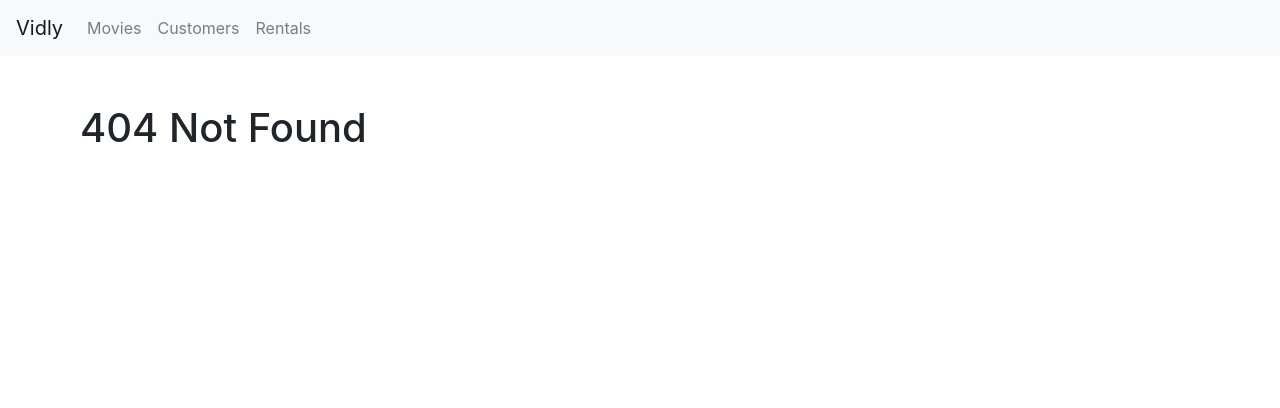
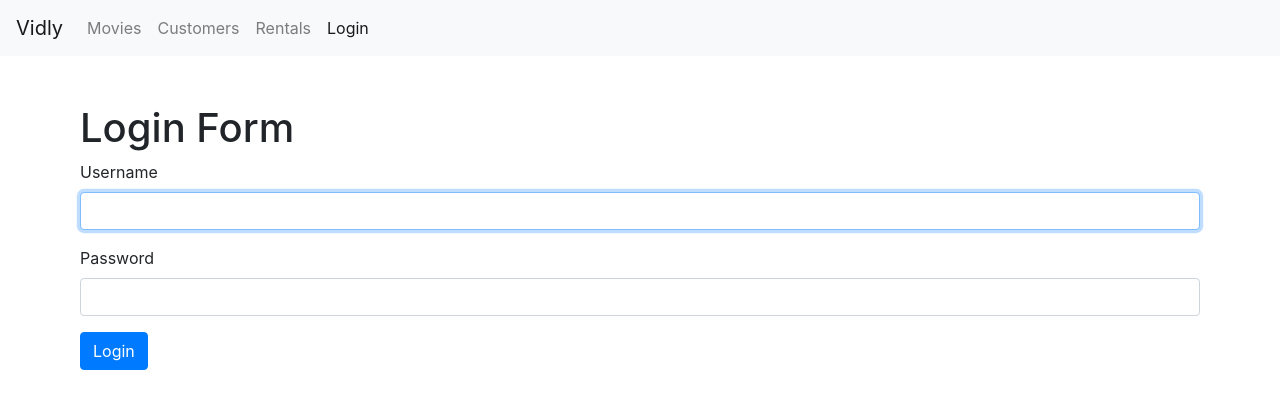
Before and after one commit to Jonas-Wessner/learn-react-vidly, a React (Create React App) app: page /login in a window 1280 px wide. Before the commit this address led to /not-found. Shown: the top 408 px of the page. Built offline with nearby package versions, Linux system fonts and the light colour scheme.

Commit message:
feat: implement loginForm and add it to the application

```diff
--- a/src/App.js
+++ b/src/App.js
@@ -7,6 +7,7 @@ import Rentals from "./components/rentals";
 import Customers from "./components/customers";
 import MovieForm from "./components/movieForm";
 import NotFound from "./components/notFound";
+import LoginForm from "./components/loginForm";
 
 class App extends Component {
   render = () => {
@@ -15,6 +16,7 @@ class App extends Component {
         <NavBar />
         <div className="content">
           <Switch>
+            <Route path="/login" component={LoginForm} />
             <Route path="/movies/:id" component={MovieForm} />
             <Route path="/movies" component={Movies} />
             <Route path="/customers" component={Customers} />
--- /dev/null
+++ b/src/components/input.jsx
@@ -0,0 +1,31 @@
+import React from "react";
+import PropTypes from "prop-types";
+
+const Input = ({ name, label, value, error, onChange, autoFocus }) => {
+  return (
+    <div className="form-group">
+      <label htmlFor={name}>{label}</label>
+      <input
+        id={name}
+        name={name}
+        value={value}
+        onChange={onChange}
+        type="text"
+        className="form-control"
+        autoFocus={autoFocus}
+      />
+      {/* only display when error is truthy */}
+      {error && <div className="alert alert-danger">{error}</div>}
+    </div>
+  );
+};
+
+Input.propTypes = {
+  name: PropTypes.string.isRequired,
+  label: PropTypes.string.isRequired,
+  value: PropTypes.string.isRequired,
+  onChange: PropTypes.func.isRequired,
+  autoFocus: PropTypes.bool,
+};
+
+export default Input;
--- /dev/null
+++ b/src/components/loginForm.jsx
@@ -0,0 +1,78 @@
+import React, { Component } from "react";
+import Input from "./input";
+
+class LoginForm extends Component {
+  state = {
+    // make sure the property names are the same as the ids
+    // of the inputs in order to be able to access them
+    // using the bracket-notation in the handleChange-method
+    account: { username: "", password: "" },
+    errors: {},
+  };
+
+  validate = () => {
+    const { username, password } = this.state.account;
+    const errors = {};
+
+    if (username.trim() === "") {
+      errors.username = "Username is required";
+    }
+
+    if (password.trim() === "") {
+      errors.password = "Password is required";
+    }
+
+    return errors;
+  };
+
+  /* By default the submission of a form results in a full page reload.
+    We do not want that and therefore override the default behavior */
+  handleSubmit = e => {
+    e.preventDefault();
+
+    const errors = this.validate();
+    console.log(errors);
+
+    this.setState({ errors });
+    if (Object.keys(errors).length > 0) return; // if there are error, stop submission
+
+    // Call Server and redirect user
+    console.log("Submitted");
+  };
+
+  handleChange = ({ currentTarget: input }) => {
+    const account = { ...this.state.account };
+    account[input.id] = input.value;
+    this.setState({ account });
+  };
+
+  render() {
+    const { account, errors } = this.state;
+
+    return (
+      <div>
+        <h1>Login Form</h1>
+        <form onSubmit={this.handleSubmit}>
+          <Input
+            name="username"
+            label="Username"
+            value={account.username}
+            onChange={this.handleChange}
+            error={errors.username}
+            autoFocus
+          />
+          <Input
+            name="password"
+            label="Password"
+            value={account.password}
+            onChange={this.handleChange}
+            error={errors.password}
+          />
+          <button className="btn btn-primary">Login</button>
+        </form>
+      </div>
+    );
+  }
+}
+
+export default LoginForm;
--- a/src/components/navBar.jsx
+++ b/src/components/navBar.jsx
@@ -33,6 +33,9 @@ const NavBar = () => {
           <NavLink className="nav-item nav-link" to="/rentals">
             Rentals
           </NavLink>
+          <NavLink className="nav-item nav-link" to="/login">
+            Login
+          </NavLink>
         </div>
       </div>
     </nav>
```
